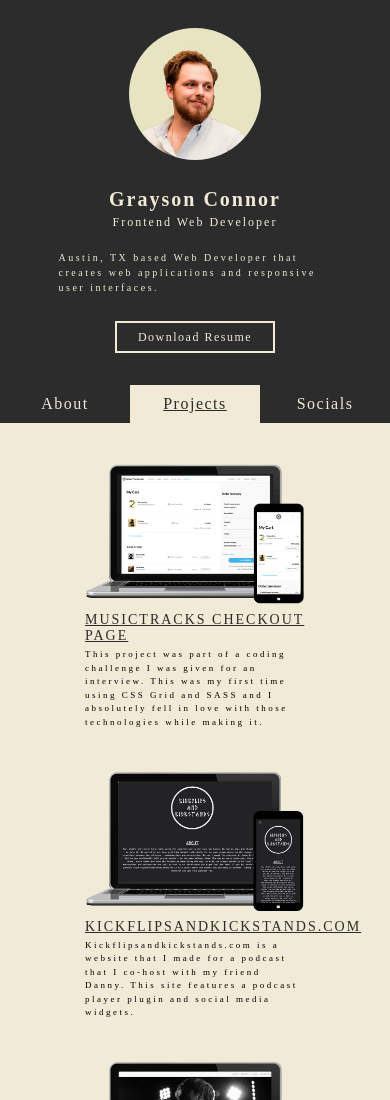
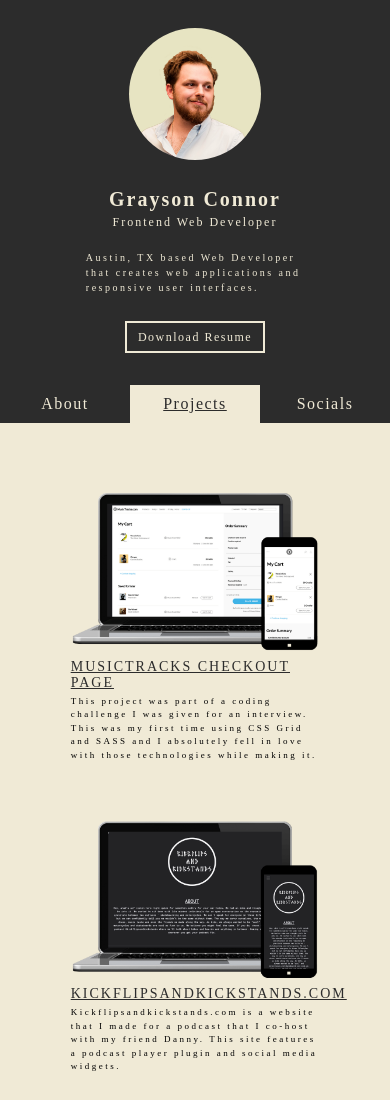
Before and after one commit to GraysonRayConnor/graysonPortfolio, a plain HTML site: page index.html in a window 390 px wide. Shown: the top 1100 px of the page. Drawn offline with nearby package versions, Linux system fonts and the light colour scheme; no server answers; a web font is replaced by a local one.

Commit message:
another fix attempt

```diff
--- a/style.scss
+++ b/style.scss
@@ -149,14 +149,14 @@ a:active {
 	justify-content: space-between;
 	flex-wrap: wrap;
 	width: 75%;
-	padding-top: 7rem;
+	padding-top: 10rem;
 	margin: 0 auto;
 }
 
 .project {
 	/*margin: 7rem 5rem;*/
 	margin-bottom: 5rem;
-	width: 40rem;
+	width: 40%;
 }
 
 .project img {
@@ -260,7 +260,7 @@ a:active {
 	}
 
 	#header {
-		width: 80%;
+		/*width: 80%;*/
 	}
 }
 
@@ -270,13 +270,13 @@ a:active {
 	}
 
 	#header {
-		width: 85%;
+		/*width: 85%;*/
 	}
 }
 
 @media only screen and (max-width: 1024px) {
 	#header {
-		width: 87%;
+		/*width: 87%;*/
 	}
 
 	.header-right button {
@@ -300,7 +300,7 @@ a:active {
 	}
 
 	#header {
-		width: 90%;
+		/*width: 90%;*/
 	}
 }
 
@@ -312,7 +312,7 @@ a:active {
 		flex-direction: column;
 		justify-content: flex-start;
 		align-items: center;
-		width: 100%;
+		/*width: 100%;*/
 		margin-top: 7rem;
 	}
 
@@ -322,6 +322,10 @@ a:active {
 
 	.header-left {
 		width: 100%;
+	}
+
+	.header-left img {
+		max-width: 50%;
 	}
 
 	.info-container {
@@ -347,7 +351,7 @@ a:active {
 
 	.header-right button {
 		font-size: 3rem;
-		width: 40rem;
+		width: 45%;
 		height: 8rem;
 	}
 
@@ -365,8 +369,9 @@ a:active {
 		flex-direction: column;
 	}
 	.project {
-		width: 55rem;
-		margin: 3rem auto 7rem auto;
+		width: 85%;
+		padding: 7rem 0;
+		margin: 0 auto;
 	}
 
 	.project span {
```
Also changed, not shown: style.css, 1 other file.
